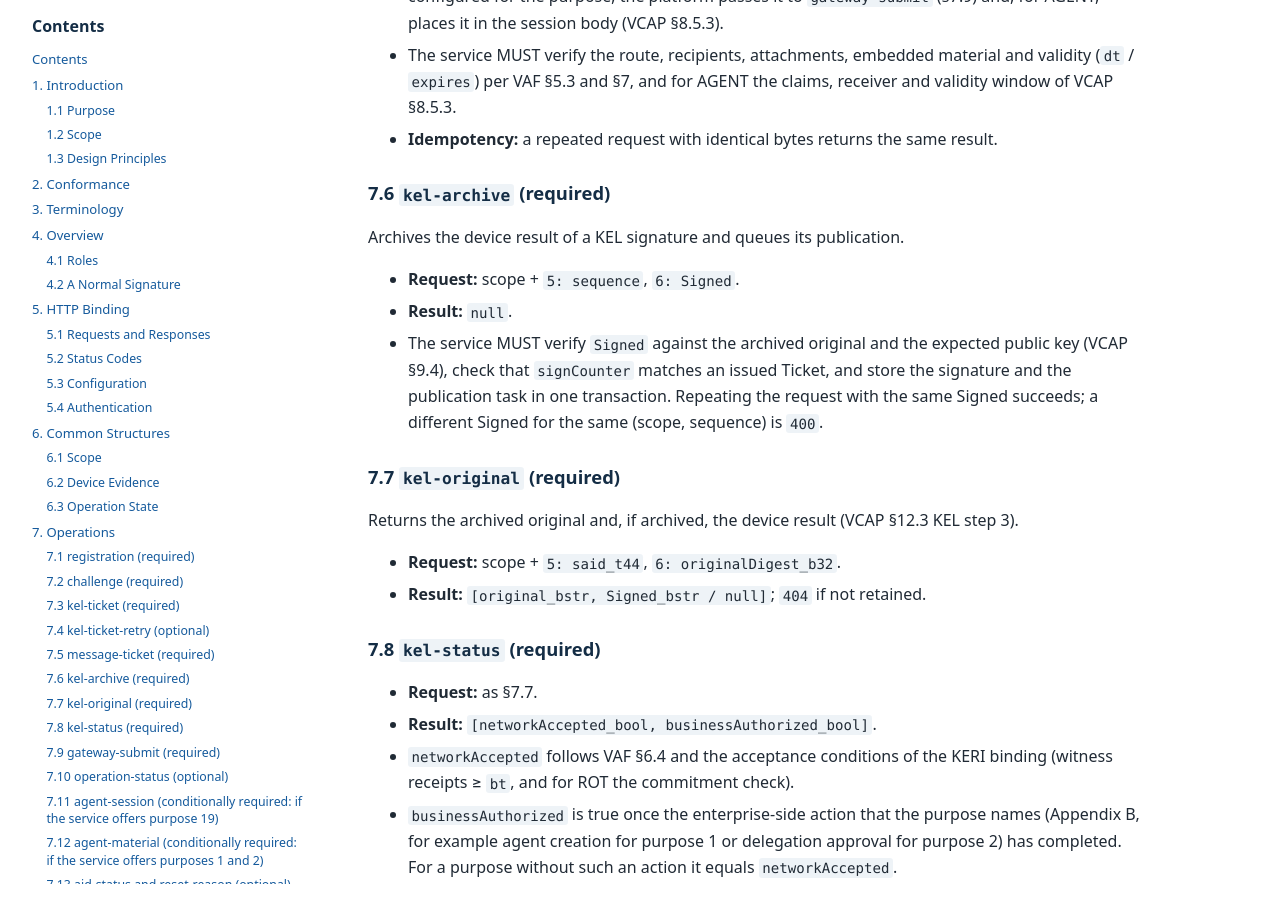
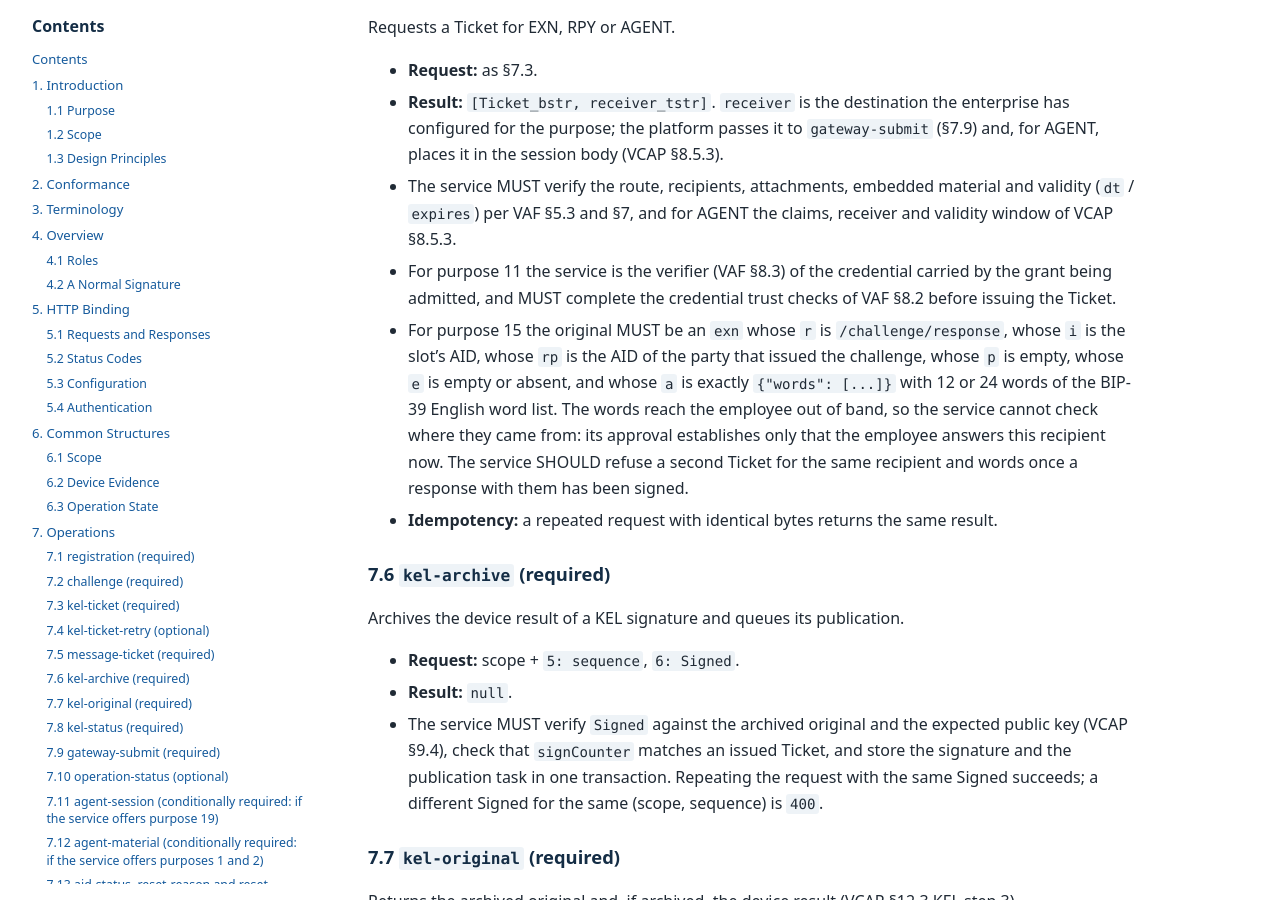
Before and after one commit to vlei-auth/vcap-ei, a Jekyll site: the page built from index.md, in a window 1280 px wide and 900 px high, scrolled down 9735 px. Built offline with Jekyll 4.4.1, drawn with Linux system fonts in a browser that asks for light colours; some of the changed text lies outside the part shown.

Commit message:
Add challenge response purpose and VAF holder wallet profile

```diff
--- a/vcap-ei-1.0.md
+++ b/vcap-ei-1.0.md
@@ -63,7 +63,7 @@ Out of scope: employee authentication itself (OAuth 2.0 / OIDC, §5.4), enterpri
 
 1. **The platform is untrusted** (VAF §2.2). No request field grants authority; authority comes from the authenticated employee and the enterprise's own records.
 2. **The enterprise never signs for the device and never asks for a re-signature** when an outcome is unknown. Every write is idempotent on a stable key and every unknown outcome is resolved by read-only reconciliation (VCAP §12.3).
-3. **Outcomes are reported per stage**: device signed, enterprise archived, network accepted, business authorized (VAF §2.3). No response collapses them.
+3. **Outcomes are reported per stage**: device signed, enterprise archived, network accepted, business authorized (VAF §2.3). No response collapses them. The further VAF stage **credential verified** applies only to presentations of a credential (IPEX grant and offer, purposes 10 and 12): it is the receiving verifier's result, reported separately from delivery (§6.3), and is not reported for any other purpose.
 
 ---
 
@@ -174,7 +174,7 @@ In 1.0 the platform obtains `{base}`, the IdP (issuer, client registration) and,
 
 ### 5.4 Authentication
 
-1. Every request carries `Authorization: Bearer <token>` (RFC 6750). Token issuance (for example OIDC with the enterprise IdP) is out of scope.
+1. Every request carries `Authorization: Bearer <token>` (RFC 6750). Token issuance (for example OIDC with the enterprise IdP) is out of scope. A native platform SHOULD obtain the token as RFC 8252 specifies, with the authorization code grant and PKCE (RFC 7636) in an external user agent, and SHOULD keep any refresh token in the operating system's protected key store.
 2. The enterprise service derives a principal from the token and MUST re-read the principal's current authority over the asset and slot for every request, including on completion of long operations, so that revocation takes effect on the next request (VAF §8.2).
 3. The bearer token is independent of the authenticator PIN token. A platform MUST NOT send the PIN, pinHash, shared secret or pinUvAuthToken to the enterprise.
 
@@ -265,6 +265,8 @@ Requests a Ticket for EXN, RPY or AGENT.
 - **Request:** as §7.3.
 - **Result:** `[Ticket_bstr, receiver_tstr]`. `receiver` is the destination the enterprise has configured for the purpose; the platform passes it to `gateway-submit` (§7.9) and, for AGENT, places it in the session body (VCAP §8.5.3).
 - The service MUST verify the route, recipients, attachments, embedded material and validity (`dt` / `expires`) per VAF §5.3 and §7, and for AGENT the claims, receiver and validity window of VCAP §8.5.3.
+- For purpose 11 the service is the verifier (VAF §8.3) of the credential carried by the grant being admitted, and MUST complete the credential trust checks of VAF §8.2 before issuing the Ticket.
+- For purpose 15 the original MUST be an `exn` whose `r` is `/challenge/response`, whose `i` is the slot's AID, whose `rp` is the AID of the party that issued the challenge, whose `p` is empty, whose `e` is empty or absent, and whose `a` is exactly `{"words": [...]}` with 12 or 24 words of the BIP-39 English word list. The words reach the employee out of band, so the service cannot check where they came from: its approval establishes only that the employee answers this recipient now. The service SHOULD refuse a second Ticket for the same recipient and words once a response with them has been signed.
 - **Idempotency:** a repeated request with identical bytes returns the same result.
 
 ### 7.6 `kel-archive` (required)
@@ -324,7 +326,7 @@ Returns the material the platform needs to approve Agent delegation (VCAP §12.5
 - **Request:** scope + `5: clientAid_t44`.
 - **Result:** `[clientIcp_bstr, agentDip_bstr, [*agentSignature_tstr]]`.
 
-### 7.13 `aid-status` and `reset-reason` (optional)
+### 7.13 `aid-status`, `reset-reason` and `reset-report` (optional)
 
 - `aid-status`: scope + `5: aid_t44` → `active_bool`. Lets a platform stop using an AID the enterprise has deactivated (VCAP §12.7).
 - `reset-reason`: scope → `[state_tstr, reason_bstr] / null`. Tells the platform why the enterprise requires a Reset, if it does.
@@ -386,7 +388,7 @@ Returns request options for a wrapped GetState (op 2) or Recover (op 4) with a f
 
 ### 9.1 Onboarding (VCAP §12.5 steps 4–10)
 
-1. GetState with a challenge the platform generates itself, to learn device, resetEpoch and configurationDigest; `registration` → verify the TrustConfig digest and the StateProof (§7.1).
+1. GetState with a challenge the platform generates itself, to learn device, resetEpoch and configurationDigest; `registration` → verify the TrustConfig digest and the StateProof (§7.1). Before the PIN, a platform identifies the device as follows. If status-mode GetState reports ENTERPRISE_BOUND or PERSONALIZED_NO_PIN, binding-mode GetState (VCAP §7.4.3) with a challenge the platform generates gives device, resetEpoch and configurationDigest, which the platform checks against `registration` and the registered `attestationPublic` before asking for the PIN. A PIN_READY device reports no device identifier without a PIN, so the platform confirms which device it is only from the StateProof of this step, after the PIN, and MUST NOT request a Ticket before that StateProof verifies.
 2. `challenge` → CreateIdentity(CLIENT) with that challenge → `kel-ticket` (purpose 1) with the returned StateProof and an `icp` using `clientWitnesses` / `clientToad`; Sign; `kel-archive`. The enterprise creates the agent from the archived ICP; `kel-status` reports `businessAuthorized` when it has.
 3. `agent-material` → build CLIENT IXN; `kel-ticket` (purpose 2); Sign; `kel-archive`.
 4. `challenge` → CreateIdentity(WORK) → `kel-ticket` (purpose 3) with an `icp` using `workWitnesses` / `workToad`; Sign; `kel-archive`; wait for `kel-status` network acceptance.
@@ -500,13 +502,14 @@ The original and its Signed result MUST be stored durably before the service rep
 | 12 | IPEX offer | WORK | EXN | 11 |
 | 13 | Remote-signing response (EXN sent on behalf of the WORK AID at a peer's request) | WORK | EXN | 11 |
 | 14 | Agent end-role (`/end/role/add`) | WORK | RPY | 12 |
+| 15 | Challenge response (`/challenge/response` EXN answering a peer's identity challenge, §7.5) | WORK | EXN | 11 |
 | 19 | AGENT session | CLIENT | AGENT | 5 |
 
 Ranges:
 
 | Range | Use |
 |---|---|
-| 1..127 | Assigned by this document. Values 6–9 and 15–18 are unassigned; 20–127 are reserved |
+| 1..127 | Assigned by this document. Values 6–9 and 16–18 are unassigned; 20–127 are reserved |
 | 128..65535 | Enterprise-defined. An enterprise MUST map each such value to exactly one (owner, kind) pair of VCAP Appendix B, and a platform MUST NOT assume interoperability for them |
 
 A purpose determines the capability bit the service checks and the role key it selects (§10.3 item 1); it is not sent to the authenticator. The route, recipients and embedded material of an EXN are checked by the service against the purpose.
@@ -515,9 +518,9 @@ A purpose determines the capability bit the service checks and the role key it s
 
 An AGENT session names a profile in its claims (`{1:walletProfile}`, VCAP §8.5.3). The profile fixes exactly which Agent requests `agent-session` relays. A request outside the profile MUST be refused. A profile MUST NOT include KEL events, RPY, EXN, agent creation, credential issuance or controller operations (VCAP §8.5.3).
 
-### C.1 Profile `"veridian"`
+### C.1 Profile `"vaf"`
 
-Derived from the Veridian operations list (signify-ts at commit `62a646f1eb67c30c8f1aecfe628d81dd693b60f2`). Path segments in braces are single percent-decoded segments that MUST NOT be empty, `.`, `..`, or contain `/`, `\`, `%` or NUL.
+The Agent requests of a holder wallet, in the forms that signify-ts at commit `62a646f1eb67c30c8f1aecfe628d81dd693b60f2` sends them, including KERI challenge–response, which a holder uses to prove control of its AID to a peer such as a QVI. Path segments in braces are single percent-decoded segments that MUST NOT be empty, `.`, `..`, or contain `/`, `\`, `%` or NUL.
 
 **Reads** (no `requestId`):
 
@@ -535,6 +538,7 @@ Derived from the Veridian operations list (signify-ts at commit `62a646f1eb67c30
 | GET | `/credentials/{said}` | — |
 | GET | `/registries/{ri}/{said}` | — |
 | GET | `/schema/{said}` | — |
+| GET | `/challenges` | `strength`: `128` or `256` |
 | POST | `/credentials/query` | body: JSON with exactly `filter` (object), `sort` (array of strings, each 1..256), `skip` (0..2^31−1), `limit` (1..100); ≤ 8192 bytes |
 
 **Writes** (`requestId` required):
@@ -547,10 +551,14 @@ Derived from the Veridian operations list (signify-ts at commit `62a646f1eb67c30
 | POST | `/oobis` | JSON with `url` (http/https, no userinfo or fragment) and optional `oobialias` |
 | DELETE | `/credentials/{said}` | none; `{said}` is a 44-character `E` SAID |
 | PUT | `/notifications/{said}` | none |
+| POST | `/challenges_verify/{pre}` | JSON with exactly `words` (array of 12 or 24 strings, each 1..16 characters) |
+| PUT | `/challenges_verify/{pre}` | JSON with exactly `said` (a 44-character `E` SAID) |
 
 **Headers:** at most two; `accept` with value `application/json` or `application/json+cesr`, and, for GET `/identifiers` and `/notifications` only, `range` of the form `aids=a-b` or `notes=a-b` with `b − a < 100`. Write requests carry no headers and no query string.
 
 **Response:** `[1, status, contentType / null, body_bstr, contentRange / null]`, at most 65 536 bytes; larger results MUST be paginated, never truncated.
+
+GET `/challenges` returns words for the employee to give to a peer. POST `/challenges_verify/{pre}` asks the Agent to confirm that `pre` has sent a signed response containing those words; it returns a long-running operation read with GET `/operations/{name}`. PUT `/challenges_verify/{pre}` records the response `said` as accepted. The employee's own response to a peer's challenge is not an Agent request: it is an EXN signed under purpose 15 and delivered with `gateway-submit` (§7.9).
 
 ### C.2 Registering a Profile
 
@@ -571,5 +579,7 @@ A new profile is added to this appendix with a new name. Its entry lists every (
 ### D.2 Informative References
 
 - [RFC9449] OAuth 2.0 Demonstrating Proof of Possession (DPoP) — <https://www.rfc-editor.org/rfc/rfc9449>
+- [RFC8252] OAuth 2.0 for Native Apps — <https://www.rfc-editor.org/rfc/rfc8252>
+- [RFC7636] Proof Key for Code Exchange (PKCE) — <https://www.rfc-editor.org/rfc/rfc7636>
 - [WEBAUTHN] W3C, Web Authentication Level 3 — <https://www.w3.org/TR/webauthn-3/>
-- [SIGNIFY-TS] signify-ts, source of the `"veridian"` profile (Appendix C.1) — <https://github.com/WebOfTrust/signify-ts>
+- [SIGNIFY-TS] signify-ts, source of the request forms of the `"vaf"` profile (Appendix C.1) — <https://github.com/WebOfTrust/signify-ts>
```
Also changed, not shown: other parts of vcap-ei-1.0.md (+1 -1 lines).
